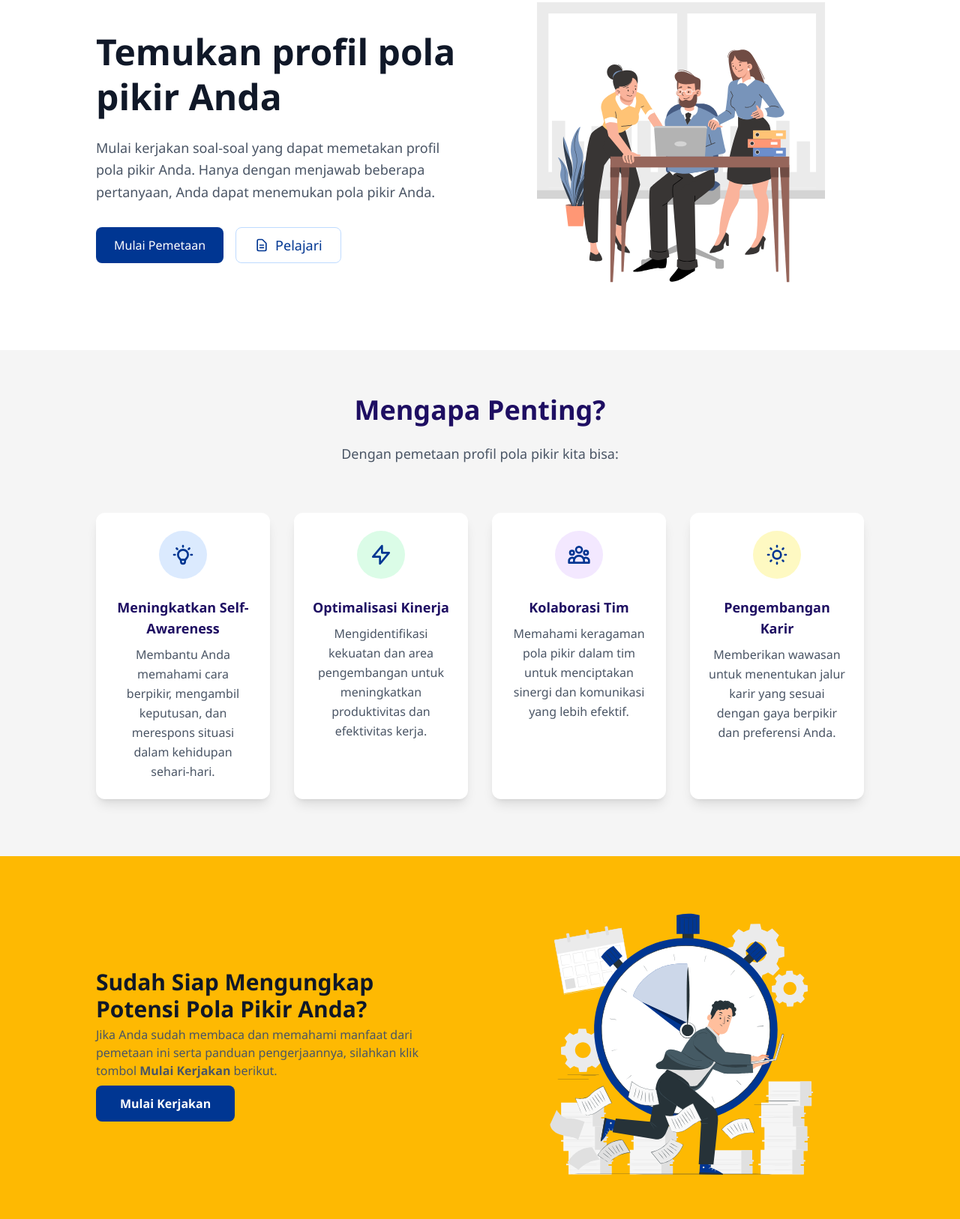
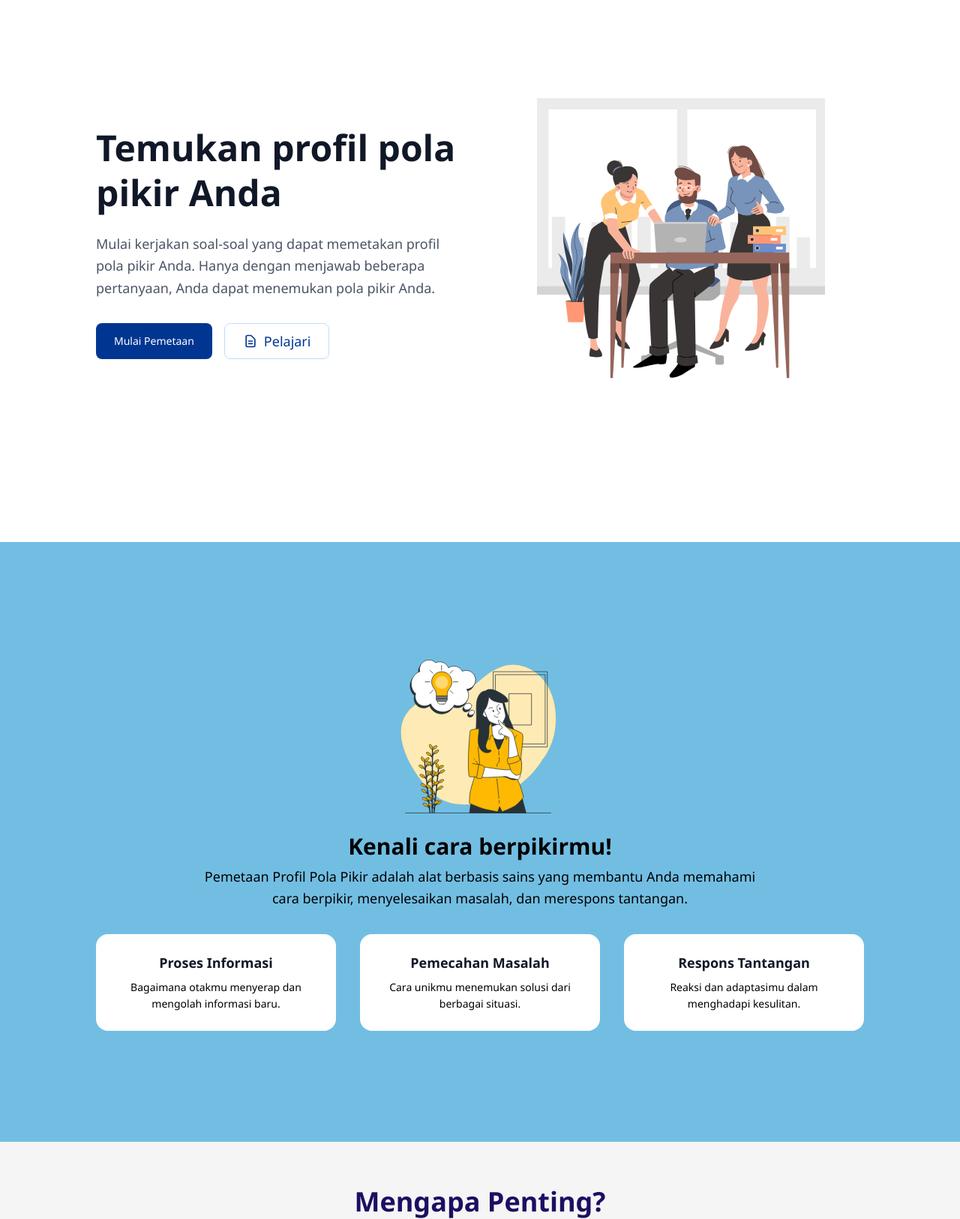
Before and after one commit to TawakkalM/Project_PKL, a plain HTML site: page index.html in a window 1280 px wide. Shown: the part 133-1759 px from the top of the page at 75% size. Drawn offline with Linux system fonts and the light colour scheme.

Commit message:
update website

```diff
--- a/index.html
+++ b/index.html
@@ -101,22 +101,22 @@
             <div class="flex justify-between items-center h-10 lg:h-14">
                 <!-- Logo -->
                 <div class="flex items-center space-x-3">
-                   <div class="w-36 sm:w-40 md:w-44 lg:w-48 overflow-hidden">
+                   <div class="w-36 sm:w-38 md:w-40 lg:w-48 overflow-hidden">
                         <img src="./img/logo-bbgtk.png" alt="Logo BBGTK" class="w-full h-auto sm: object-cover">
                     </div>
                 </div>
 
                 <!-- Desktop Navigation -->
                 <div class="hidden md:flex items-center space-x-8">
-                    <a href="#home" class="text-[#1E0E62] hover:text-blue-500 font-medium transition-colors duration-200">Home</a>
-                    <a href="#" class="text-[#1E0E62] hover:text-blue-600 font-medium transition-colors duration-200">Pelajari</a>
-                    <a href="#mengapa-penting" class="text-[#1E0E62] hover:text-blue-600 font-medium transition-colors duration-200">Mengapa Penting</a>
-                    <a href="#mulai-pemetaan" class="text-[#1E0E62] hover:text-blue-600 font-medium transition-colors duration-200">Mulai Pemetaan</a>
+                    <a href="#home" class="text-[#1E0E62] hover:text-[#FEB902] font-medium transition-colors duration-200">Home</a>
+                    <a href="#pelajari" class="text-[#1E0E62] hover:text-[#FEB902] font-medium transition-colors duration-200">Pelajari</a>
+                    <a href="#mengapa-penting" class="text-[#1E0E62] hover:text-[#FEB902] font-medium transition-colors duration-200">Mengapa Penting</a>
+                    <a href="#mulai-pemetaan" class="text-[#1E0E62] hover:text-[#FEB902] font-medium transition-colors duration-200">Mulai Pemetaan</a>
                 </div>
 
                 <!-- Login Button & Mobile Menu Button -->
                 <div class="flex items-center space-x-4">
-                    <button class="hidden md:block bg-[#003692] px-3 py-2 sm:px-4 sm:py-2 rounded-2xl hover:bg-[#5375c6] transition-colors duration-200 btn-hover">
+                    <button class="hidden lg:w-25 md:block md:h-7 md:py-0 bg-[#003692] px-3 py-2 sm:px-4 sm:py-2 rounded-2xl hover:bg-[#5375c6] transition-colors duration-200 btn-hover">
                         <a href="./login.html" class="text-white text-sm:text-base font-normal">Masuk</a>
                     </button>
 
@@ -134,7 +134,7 @@
         <div id="mobile-menu" class="mobile-menu md:hidden fixed top-10 left-0 w-full h-screen bg-white z-40">
             <div class="px-4 py-6 space-y-4">
                 <a href="#home" class="block text-gray-700 hover:text-blue-600 font-medium py-2 border-b border-gray-200">Home</a>
-                <a href="#" class="block text-gray-700 hover:text-blue-600 font-medium py-2 border-b border-gray-200">Pelajari</a>
+                <a href="#pelajari" class="block text-gray-700 hover:text-blue-600 font-medium py-2 border-b border-gray-200">Pelajari</a>
                 <a href="#mengapa-penting" class="block text-gray-700 hover:text-blue-600 font-medium py-2 border-b border-gray-200">Mengapa Penting</a>
                 <a href="#mulai-pemetaan" class="block text-gray-700 hover:text-blue-600 font-medium py-2 border-b border-gray-200">Mulai Pemetaan</a>
 
@@ -145,7 +145,7 @@
     </nav>
 
     <!-- Hero Section -->
-    <main id="home" class="bg-white min-h-full flex items-center">
+    <main id="home" class="bg-white min-h-screen flex items-center">
         <div class="max-w-7xl mobile-container mx-10 py-8 lg:mx-24 lg:px-8 lg:py-20 md:mx-18 sm:mx-12">
             <div class="grid lg:grid-cols-2 gap-6 sm:gap-8 lg:gap-12 items-center">
                 <!-- Content -->
@@ -161,15 +161,15 @@
                     </p>
 
                     <div class="flex flex-col sm:flex-row gap-3 sm:gap-4 justify-center items-center lg:items-start lg:justify-start">
-                        <button class="w-full sm:w-auto h-12 bg-[#003692] rounded-lg hover:bg-[#5375c6] transition-all duration-200 flex justify-center items-center btn-hover">
-                            <a href="#mulai-pemetaan" class="text-white px-6 font-medium"> Mulai Pemetaan </a>
+                        <button class="w-40 sm:w-auto h-12 bg-[#003692] rounded-lg hover:bg-[#5375c6] transition-all duration-200 flex justify-center items-center btn-hover">
+                            <a href="#mulai-pemetaan" class="text-sm text-white px-6 font-medium"> Mulai Pemetaan </a>
                         </button>
 
-                        <button class="w-full sm:w-auto h-12 flex items-center justify-center px-6 rounded-lg text-[#003692] hover:bg-blue-50 transition-colors duration-200 border border-blue-200">
+                        <button class="w-40 sm:w-auto h-12 flex items-center justify-center px-6 rounded-lg text-[#003692] hover:bg-blue-50 transition-colors duration-200 border border-blue-200">
                             <svg class="w-5 h-5 mr-2" fill="none" stroke="currentColor" viewBox="0 0 24 24">
                                 <path stroke-linecap="round" stroke-linejoin="round" stroke-width="2" d="M9 12h6m-6 4h6m2 5H7a2 2 0 01-2-2V5a2 2 0 012-2h5.586a1 1 0 01.707.293l5.414 5.414a1 1 0 01.293.707V19a2 2 0 01-2 2z"></path>
                             </svg>
-                            <a href="#" class="text-lg font-medium"> Pelajari </a>
+                            <a href="#pelajari" class="text-sm lg:text-lg font-medium"> Pelajari </a>
                         </button>
                     </div>
                 </div>
@@ -183,6 +183,58 @@
             </div>
         </div>
     </main>
+
+    <!-- Pelajari Section -->
+    <section id="pelajari" class="fade-in min-h-screen flex items-center justify-center" style="background-color: #72BEE3;">
+        <div class="max-w-7xl mobile-container mx-10 py-8 lg:mx-24 lg:px-8 lg:py-20 md:mx-18 sm:mx-12">
+            <!-- Header Section -->
+            <div class="text-center mb-8">
+            <!-- Illustration -->
+            <div class="fade-in flex justify-center mb-4">
+                <img src="./img/pelajari-img.svg" alt="pelajari-svg"
+                class="w-32 h-32 sm:w-40 sm:h-40 md:w-44 md:h-44 lg:w-56 lg:h-56 object-contain" />
+            </div>
+
+            <!-- Title -->
+            <h2 class="fade-in text-xl sm:text-2xl md:text-3xl font-bold text-black mb-2">
+                Kenali cara berpikirmu!
+            </h2>
+
+            <!-- Description -->
+            <p class="fade-in text-sm sm:text-base md:text-lg text-black text-opacity-90 max-w-3xl mx-auto leading-relaxed">
+                Pemetaan Profil Pola Pikir adalah alat berbasis sains yang membantu Anda memahami cara berpikir, menyelesaikan
+                masalah, dan merespons tantangan.
+            </p>
+            </div>
+
+            <!-- Cards Section -->
+            <div class="grid sm:grid-cols-2 lg:grid-cols-3 gap-4 sm:gap-6 lg:gap-8">
+            <!-- Card 1 -->
+            <div class="fade-in bg-white rounded-2xl py-4 px-4 lg:p-6 text-center card-hover">
+                <h3 class="text-base md:text-lg font-bold text-gray-900 mb-2">Proses Informasi</h3>
+                <p class="text-sm text-black leading-relaxed">
+                Bagaimana otakmu menyerap dan mengolah informasi baru.
+                </p>
+            </div>
+
+            <!-- Card 2 -->
+            <div class="fade-in bg-white rounded-2xl py-4 px-4 lg:p-6 text-center card-hover">
+                <h3 class="text-base md:text-lg font-bold text-gray-900 mb-2">Pemecahan Masalah</h3>
+                <p class="text-sm text-black leading-relaxed">
+                Cara unikmu menemukan solusi dari berbagai situasi.
+                </p>
+            </div>
+
+            <!-- Card 3 -->
+            <div class="fade-in bg-white rounded-2xl py-4 px-4 lg:p-6 text-center card-hover sm:col-span-2 lg:col-span-1">
+                <h3 class="text-base md:text-lg font-bold text-gray-900 mb-2">Respons Tantangan</h3>
+                <p class="text-sm text-black leading-relaxed">
+                Reaksi dan adaptasimu dalam menghadapi kesulitan.
+                </p>
+            </div>
+            </div>
+        </div>
+    </section>
 
     <!-- Section: Mengapa Pemetaan Profil Pola Pikir Penting -->
     <section id="mengapa-penting" class="fade-in bg-[#f5f5f5] min-h-full">
@@ -264,6 +316,7 @@
         </div>
     </section>
 
+    <!-- Section: Mulai Pemetaan -->
     <section id="mulai-pemetaan" class="bg-[#FEB902] min-h-full">
         <div class="max-w-7xl mobile-container mx-10 py-8 lg:mx-24 lg:px-8 lg:py-15 md:mx-18 sm:mx-12">
             <div class="grid lg:grid-cols-2 gap-8 lg:gap-12 items-center">
@@ -491,6 +544,34 @@
                 // You can add real-time updates here if needed
             }
         });
+
+        document.addEventListener('DOMContentLoaded', function () {
+            const sections = document.querySelectorAll('main, section'); // Target semua section
+            const navLinks = document.querySelectorAll('nav a[href^="#"]');
+
+            const options = {
+                threshold: 0.5, // Ketika 50% section terlihat
+            };
+
+            const observer = new IntersectionObserver((entries) => {
+                entries.forEach(entry => {
+                    if (entry.isIntersecting) {
+                        const id = entry.target.getAttribute('id');
+                        navLinks.forEach(link => {
+                            if (link.getAttribute('href').substring(1) === id) {
+                                link.classList.add('text-[#FEB902]', 'font-semibold');
+                            } else {
+                                link.classList.remove('text-[#FEB902]', 'font-semibold');
+                            }
+                        });
+                    }
+                });
+            }, options);
+
+            sections.forEach(section => {
+                observer.observe(section);
+            });
+        });
     </script>
 </body>
 </html>
```
Also changed, not shown: img/pelajari-img.svg (added), styles/output.css.
